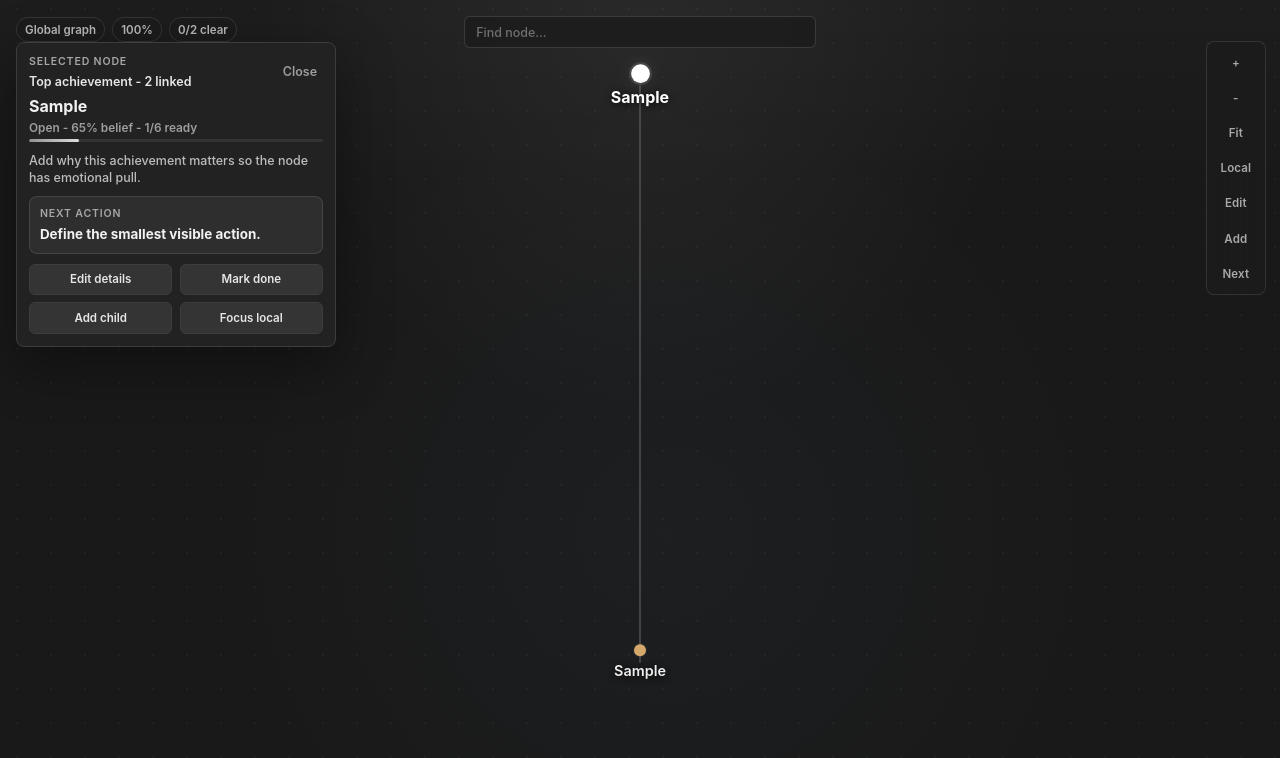
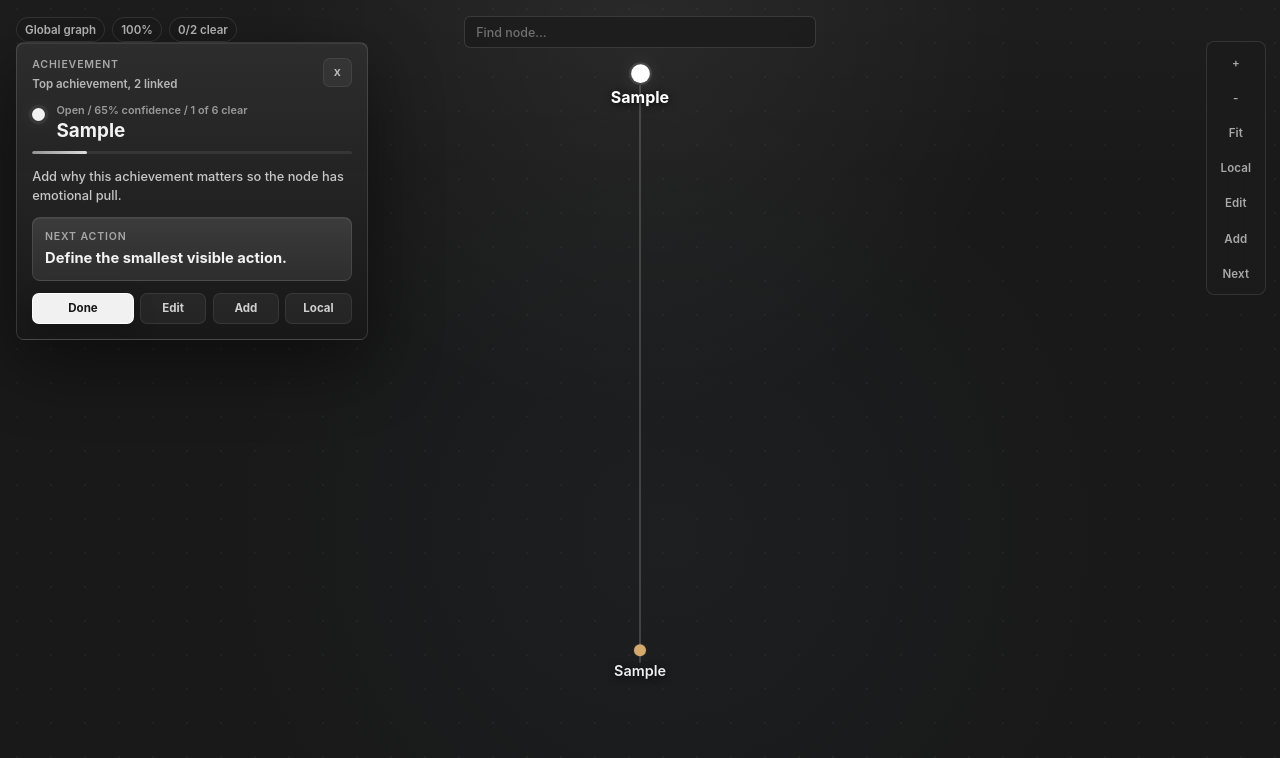
Before and after one commit to umutakarsu/achivement-, a plain HTML site: page index.html in a window 1280 px wide. Both pictures are taken after typing "Sample", "Sample" into the empty fields and a click on the button "Create graph". Shown: the part 42-800 px from the top of the page. Drawn offline with Linux system fonts and the light colour scheme.

Commit message:
polish selected node inspector

```diff
--- a/app.js
+++ b/app.js
@@ -458,6 +458,8 @@ function renderInspector() {
   if (!node) {
     inspector.classList.remove("is-open");
     inspector.classList.remove("is-editing");
+    inspector.classList.remove("is-node-done");
+    inspector.classList.remove("is-node-low-confidence");
     return;
   }
 
@@ -484,8 +486,10 @@ function renderPreview(node) {
   const relatedIds = getRelatedIds();
   const contextCount = view.focusMode ? `${visibleIds.size} visible` : `${relatedIds.size} linked`;
 
+  inspector.classList.toggle("is-node-done", Boolean(node.done));
+  inspector.classList.toggle("is-node-low-confidence", Number(node.confidence) < 65);
   previewTitle.textContent = node.title || "Untitled achievement";
-  previewMeta.textContent = `${node.done ? "Done" : "Open"} - ${node.confidence}% belief - ${met}/${checks.length} ready`;
+  previewMeta.textContent = `${node.done ? "Done" : "Open"} / ${node.confidence}% confidence / ${met} of ${checks.length} clear`;
   previewReadinessBar.style.width = `${Math.round((met / checks.length) * 100)}%`;
   previewWhy.textContent = node.why.trim() || "Add why this achievement matters so the node has emotional pull.";
   previewAction.textContent = node.action.trim() || "Define the smallest visible action.";
@@ -513,12 +517,12 @@ function renderPreview(node) {
 
   localDepthInput.value = String(view.localDepth);
   localDepthLabel.textContent = `${view.localDepth} ${view.localDepth === 1 ? "step" : "steps"}`;
-  document.querySelector("#previewDoneButton").textContent = node.done ? "Mark open" : "Mark done";
-  document.querySelector("#globalViewButton").textContent = view.focusMode ? "Global view" : "Focus local";
+  document.querySelector("#previewDoneButton").textContent = node.done ? "Reopen" : "Done";
+  document.querySelector("#globalViewButton").textContent = view.focusMode ? "All" : "Local";
   inspectorPath.textContent =
     getDepth(node) === 0
-      ? `Top achievement - ${contextCount}`
-      : `Supporting achievement - ${contextCount}`;
+      ? `Top achievement, ${contextCount}`
+      : `Supporting achievement, ${contextCount}`;
 }
 
 function createRelationChip(label, id) {
--- a/index.html
+++ b/index.html
@@ -4,7 +4,7 @@
     <meta charset="UTF-8" />
     <meta name="viewport" content="width=device-width, initial-scale=1.0" />
     <title>Achievement Graph</title>
-    <link rel="stylesheet" href="styles.css?v=selected-node-ux-2" />
+    <link rel="stylesheet" href="styles.css?v=selected-node-ux-4" />
   </head>
   <body>
     <main class="graph-shell">
@@ -141,16 +141,21 @@
       <aside class="inspector" id="inspector" aria-label="Selected achievement editor">
         <header class="inspector-header">
           <div>
-            <span class="eyebrow">Selected node</span>
+            <span class="eyebrow">Achievement</span>
             <strong id="inspectorPath">Top achievement</strong>
           </div>
-          <button id="closeInspectorButton" class="quiet-button" type="button">Close</button>
+          <button id="closeInspectorButton" class="quiet-button inspector-close" type="button" aria-label="Close selected node">
+            x
+          </button>
         </header>
 
         <section class="node-preview" aria-label="Selected achievement preview">
           <div class="preview-title-row">
-            <h2 id="previewTitle"></h2>
-            <span id="previewMeta"></span>
+            <div class="preview-node-mark" aria-hidden="true"></div>
+            <div class="preview-title-copy">
+              <span id="previewMeta"></span>
+              <h2 id="previewTitle"></h2>
+            </div>
             <div class="preview-readiness" aria-label="Readiness score">
               <span id="previewReadinessBar"></span>
             </div>
@@ -176,10 +181,10 @@
           </div>
 
           <div class="preview-actions">
-            <button id="editDetailsButton" type="button">Edit details</button>
-            <button id="previewDoneButton" type="button">Toggle done</button>
-            <button id="previewAddButton" type="button">Add child</button>
-            <button id="globalViewButton" type="button">Global view</button>
+            <button id="previewDoneButton" class="primary-preview-action" type="button">Done</button>
+            <button id="editDetailsButton" type="button">Edit</button>
+            <button id="previewAddButton" type="button">Add</button>
+            <button id="globalViewButton" type="button">Local</button>
           </div>
         </section>
 
@@ -255,6 +260,6 @@
       </button>
     </template>
 
-    <script src="app.js?v=selected-node-ux-2"></script>
+    <script src="app.js?v=selected-node-ux-4"></script>
   </body>
 </html>
--- a/styles.css
+++ b/styles.css
@@ -778,11 +778,18 @@ button {
   top: 5.25rem;
   left: 1rem;
   z-index: 8;
-  width: min(20rem, calc(100vw - 2rem));
+  width: min(22rem, calc(100vw - 2rem));
   max-height: calc(100vh - 6.25rem);
   overflow: auto;
-  padding: 0.75rem;
-  backdrop-filter: blur(14px);
+  padding: 0.95rem;
+  border-color: rgba(255, 255, 255, 0.13);
+  background:
+    linear-gradient(180deg, rgba(48, 48, 48, 0.88), rgba(24, 24, 24, 0.82)),
+    rgba(28, 28, 28, 0.88);
+  box-shadow:
+    0 24px 70px rgba(0, 0, 0, 0.46),
+    inset 0 1px 0 rgba(255, 255, 255, 0.08);
+  backdrop-filter: blur(22px) saturate(130%);
 }
 
 .inspector:not(.is-open) {
@@ -791,44 +798,91 @@ button {
 
 .inspector-header {
   display: flex;
+  align-items: start;
   justify-content: space-between;
   gap: 1rem;
-  margin-bottom: 0.55rem;
+  margin-bottom: 0.8rem;
 }
 
 .inspector-header strong {
   display: block;
   margin-top: 0.18rem;
-  color: var(--ink);
-  font-size: 0.78rem;
+  color: #b7b7b7;
+  font-size: 0.72rem;
   font-weight: 560;
+  line-height: 1.25;
+}
+
+.inspector-close {
+  display: grid;
+  width: 1.8rem;
+  height: 1.8rem;
+  place-items: center;
+  border: 1px solid rgba(255, 255, 255, 0.08);
+  border-radius: 7px;
+  background: rgba(255, 255, 255, 0.045);
+  color: #bdbdbd;
+  line-height: 1;
 }
 
 .node-preview {
   display: grid;
-  gap: 0.58rem;
+  gap: 0.78rem;
 }
 
 .preview-title-row {
   display: grid;
-  gap: 0.3rem;
+  grid-template-columns: auto 1fr;
+  gap: 0.58rem 0.7rem;
+  align-items: start;
+}
+
+.preview-title-copy {
+  min-width: 0;
+}
+
+.preview-node-mark {
+  width: 0.82rem;
+  height: 0.82rem;
+  margin-top: 0.26rem;
+  border-radius: 50%;
+  background: #f2f2f2;
+  box-shadow:
+    0 0 0 0.22rem rgba(255, 255, 255, 0.06),
+    0 0 22px rgba(255, 255, 255, 0.14);
+}
+
+.inspector.is-node-done .preview-node-mark {
+  background: #d8d8d8;
+  box-shadow:
+    0 0 0 0.22rem rgba(255, 255, 255, 0.05),
+    0 0 14px rgba(255, 255, 255, 0.1);
+}
+
+.inspector.is-node-low-confidence:not(.is-node-done) .preview-node-mark {
+  background: var(--warning);
 }
 
 .preview-title-row h2 {
   margin: 0;
   color: #f2f2f2;
-  font-size: 1rem;
-  line-height: 1.15;
+  font-size: 1.18rem;
+  font-weight: 680;
+  line-height: 1.08;
 }
 
 #previewMeta {
-  color: #9e9e9e;
-  font-size: 0.74rem;
-  font-weight: 560;
+  display: block;
+  margin-bottom: 0.25rem;
+  color: #9a9a9a;
+  font-size: 0.68rem;
+  font-weight: 620;
+  line-height: 1.2;
 }
 
 .preview-readiness {
-  height: 0.18rem;
+  grid-column: 1 / -1;
+  height: 0.22rem;
   overflow: hidden;
   border-radius: 999px;
   background: rgba(255, 255, 255, 0.08);
@@ -836,23 +890,27 @@ button {
 
 .preview-why {
   margin: 0;
-  color: #bdbdbd;
-  font-size: 0.78rem;
-  line-height: 1.42;
+  color: #c7c7c7;
+  font-size: 0.8rem;
+  line-height: 1.5;
 }
 
 .next-action-card {
-  padding: 0.62rem;
-  border: 1px solid rgba(170, 170, 170, 0.18);
+  padding: 0.74rem;
+  border: 1px solid rgba(255, 255, 255, 0.105);
   border-radius: 8px;
-  background: rgba(255, 255, 255, 0.055);
+  background:
+    linear-gradient(180deg, rgba(255, 255, 255, 0.085), rgba(255, 255, 255, 0.045)),
+    rgba(255, 255, 255, 0.04);
+  box-shadow: inset 0 1px 0 rgba(255, 255, 255, 0.055);
 }
 
 .next-action-card strong {
   display: block;
   color: #f2f2f2;
-  font-size: 0.84rem;
-  line-height: 1.32;
+  font-size: 0.92rem;
+  font-weight: 660;
+  line-height: 1.28;
 }
 
 .inspector:not(.is-editing) .relation-block,
@@ -922,22 +980,37 @@ button {
 
 .preview-actions {
   display: grid;
-  grid-template-columns: 1fr 1fr;
-  gap: 0.45rem;
+  grid-template-columns: 1.22fr 0.8fr 0.8fr 0.8fr;
+  gap: 0.38rem;
 }
 
 .preview-actions button {
-  border: 1px solid var(--line);
-  border-radius: 6px;
-  padding: 0.48rem 0.5rem;
-  background: #343434;
-  color: var(--ink);
+  min-width: 0;
+  border: 1px solid rgba(255, 255, 255, 0.08);
+  border-radius: 7px;
+  padding: 0.54rem 0.46rem;
+  background: rgba(255, 255, 255, 0.055);
+  color: #cfcfcf;
   font-size: 0.72rem;
-  font-weight: 620;
+  font-weight: 650;
+  line-height: 1;
 }
 
 .preview-actions button:hover {
-  background: #3f3f3f;
+  background: rgba(255, 255, 255, 0.095);
+  color: #f2f2f2;
+}
+
+.preview-actions .primary-preview-action {
+  border-color: rgba(255, 255, 255, 0.82);
+  background: #f1f1f1;
+  color: #181818;
+  box-shadow: 0 8px 22px rgba(0, 0, 0, 0.22);
+}
+
+.preview-actions .primary-preview-action:hover {
+  background: #ffffff;
+  color: #111111;
 }
 
 .details-form,
@@ -957,7 +1030,7 @@ button {
 .inspector.is-editing .details-form {
   margin-top: 0.95rem;
   padding-top: 0.95rem;
-  border-top: 1px solid #3a3a3a;
+  border-top: 1px solid rgba(255, 255, 255, 0.095);
 }
 
 .eyebrow {
@@ -1225,6 +1298,10 @@ input[type="range"] {
     grid-template-columns: 1fr 1fr;
   }
 
+  .inspector .preview-title-row h2 {
+    font-size: 1.08rem;
+  }
+
   .inspector.is-editing {
     position: relative;
     top: auto;
@@ -1235,7 +1312,6 @@ input[type="range"] {
   }
 
   .field-grid,
-  .preview-actions,
   .setup-actions,
   .inspector-actions {
     grid-template-columns: 1fr;
```
